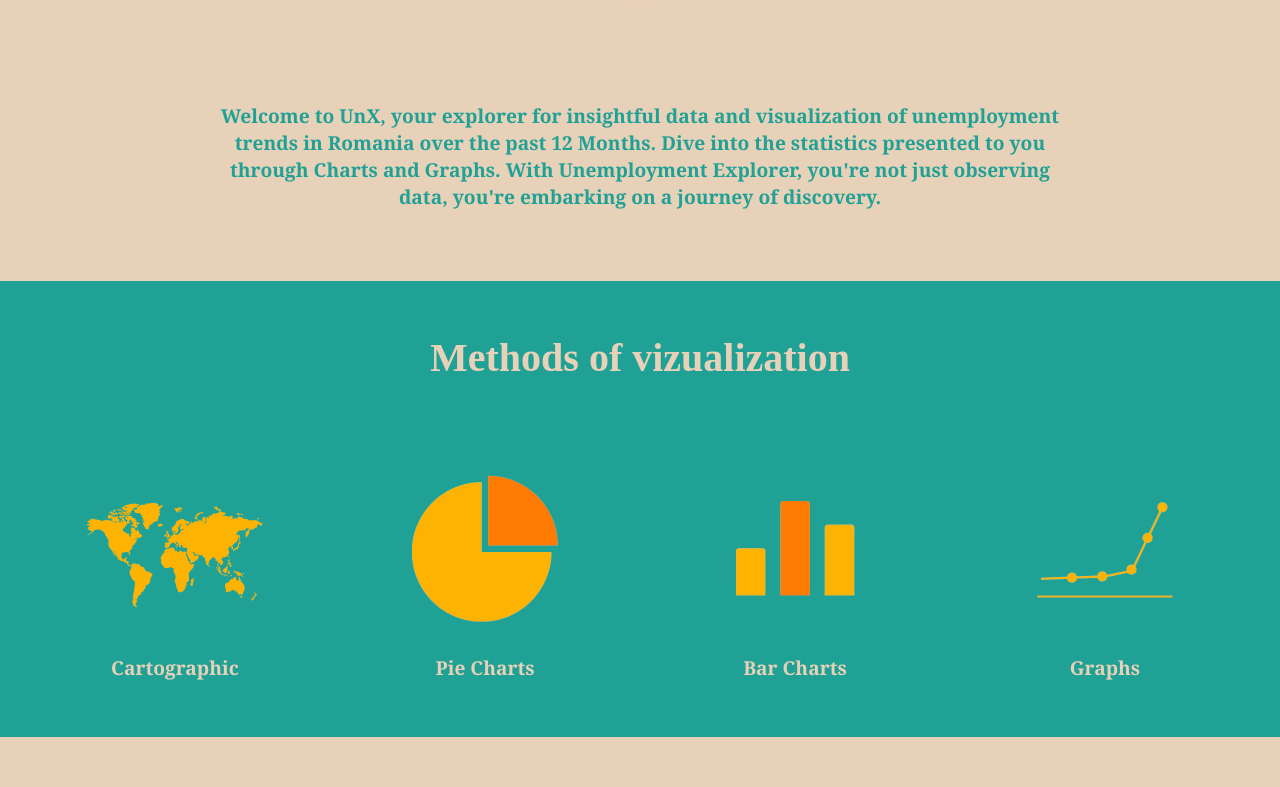
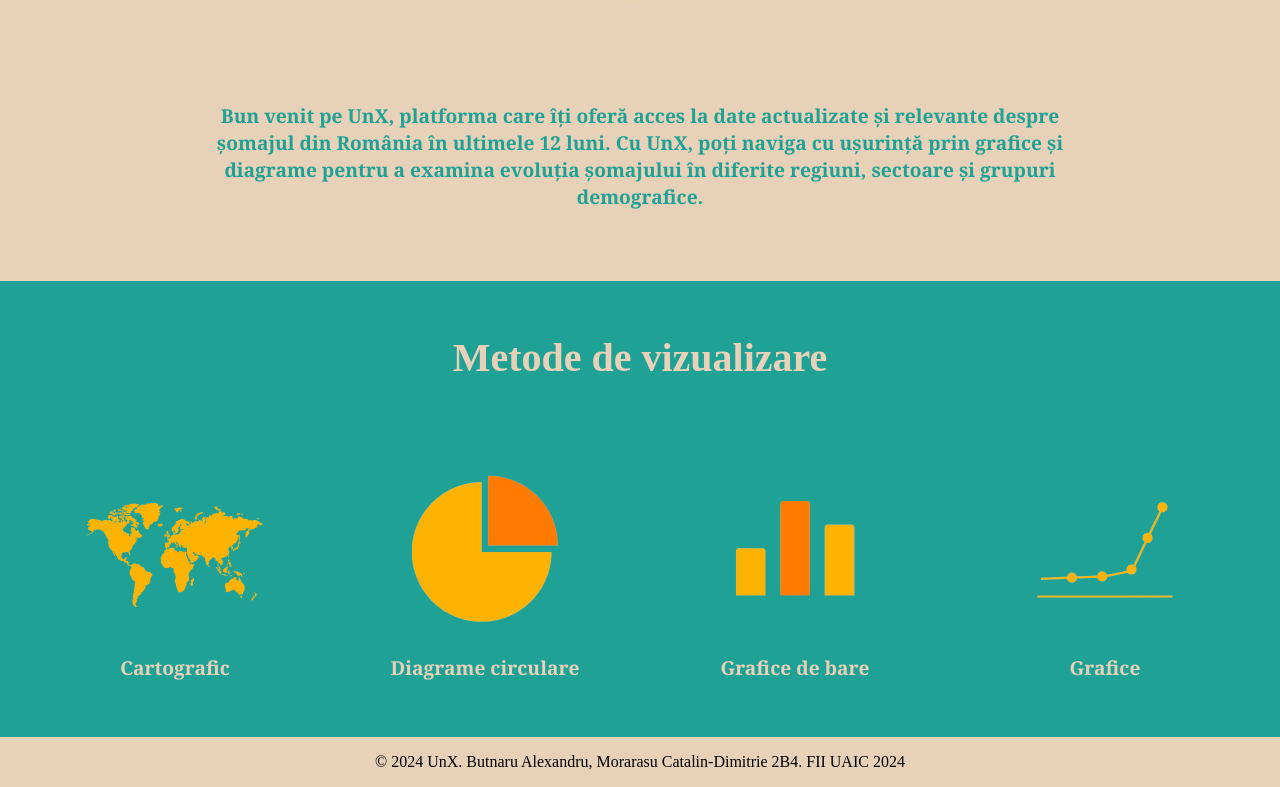
Before and after one commit to Roice32/WebTechnologiesProject, a plain HTML site: page index.html in a window 1280 px wide. Shown: the part 539-1326 px from the top of the page. Before the commit the page ends 1276 px from the top, so only its background shows below. Drawn offline with Linux system fonts and the light colour scheme.

Commit message:
ro + footer

```diff
--- a/index.html
+++ b/index.html
@@ -1,5 +1,5 @@
 <!DOCTYPE html>
-<html lang="en">
+<html lang="ro">
     <head>
         <meta charset="utf-8">
         <title>UnX - Home Page</title>
@@ -11,42 +11,43 @@
             <div class="navBar">
                     <img class="logo" src="images/UnxNoBG.png" alt="Logo">
                     <ul>
-                        <li><a class="button" href="index.html">Home</a></li>
-                        <li><a class="button" href="visualizer.html">Visualizer</a></li>
+                        <li><a class="button" href="index.html">Acasă</a></li>
+                        <li><a class="button" href="visualizer.html">Vizualizator</a></li>
                     </ul>
             </div>
         </header>
         <main>
             <div class="titleBox">
                 <img class="logo" src="images/UnxNoBG.png" alt="Logo">
-                <p>Welcome to UnX, your explorer for insightful data and visualization of unemployment trends in Romania over the past 12 Months.
-                    Dive into the statistics presented to you through Charts and Graphs.
-                    With Unemployment Explorer, you're not just observing data, you're embarking on a journey of discovery.
+                <p>
+                    Bun venit pe UnX, platforma care îți oferă acces la date actualizate și relevante despre șomajul din România în ultimele 12 luni.
+                    Cu UnX, poți naviga cu ușurință prin grafice și diagrame pentru a examina evoluția șomajului în diferite regiuni, sectoare și grupuri demografice.
                 </p>
             </div>
             <div class="detailsBox">
-                <h2>Methods of vizualization</h2>
+                <h2>Metode de vizualizare</h2>
                 <ul>
                     <li>
                         <img src="images/UnXMapNoBG.png" alt="Map">
-                        <p>Cartographic</p>
+                        <p>Cartografic</p>
                     </li>
                     <li>
                         <img src="images/UnXPieNoBG.png" alt="Pie Charts">
-                        <p>Pie Charts</p>
+                        <p>Diagrame circulare</p>
                     </li>
                     <li>
                         <img src="images/UnXBarNoBG.png" alt="Bar Charts">
-                        <p>Bar Charts</p>
+                        <p>Grafice de bare</p>
                     </li>
                     <li>
                         <img src="images/UnXGraphNoBG.png" alt="Graphs">
-                        <p>Graphs</p>
+                        <p>Grafice</p>
                     </li>
                 </ul>
             </div>
         </main>
         <footer>
+            <p>&copy; 2024 UnX. Butnaru Alexandru, Morarasu Catalin-Dimitrie 2B4. FII UAIC 2024</p>
         </footer>
     </body>
 </html>
```
